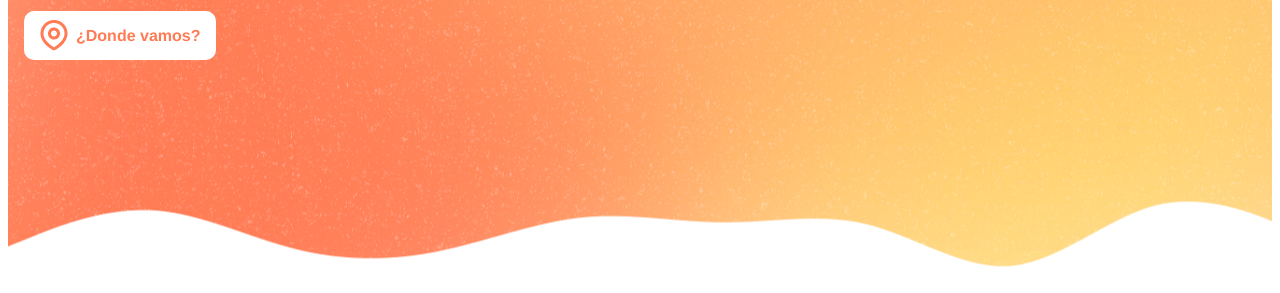
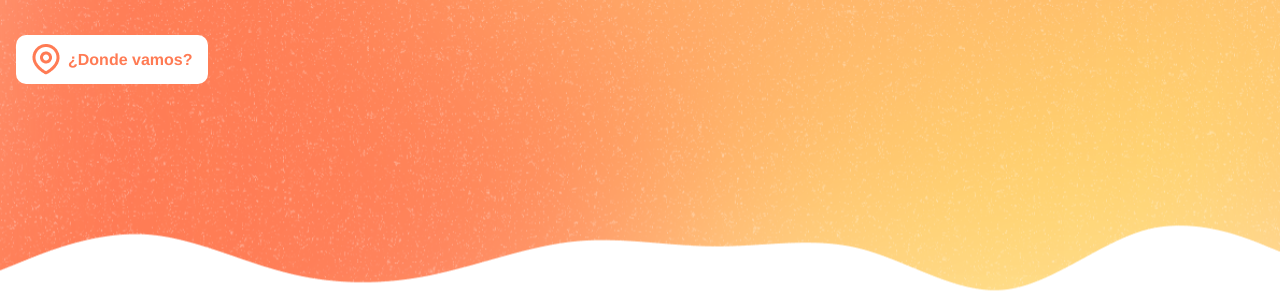
Before and after one commit to victxrms/PNET, a plain HTML site: page codigosHTML/index.html in a window 1280 px wide. Shown: the part 300-593 px from the top of the page. Drawn offline with Linux system fonts and the light colour scheme.

Commit message:
centrada pagina y colocada flex para buena distribucion

```diff
--- a/codigosCSS/index.css
+++ b/codigosCSS/index.css
@@ -3,6 +3,11 @@ body {
     font-family: Helvetica, sans-serif;
     background-color: white;
     max-width: 1291px;
+    display: flex;
+    flex-direction: column;
+    margin: auto;
+    margin-top: 2em;
+
 }
 
 header nav{
```
